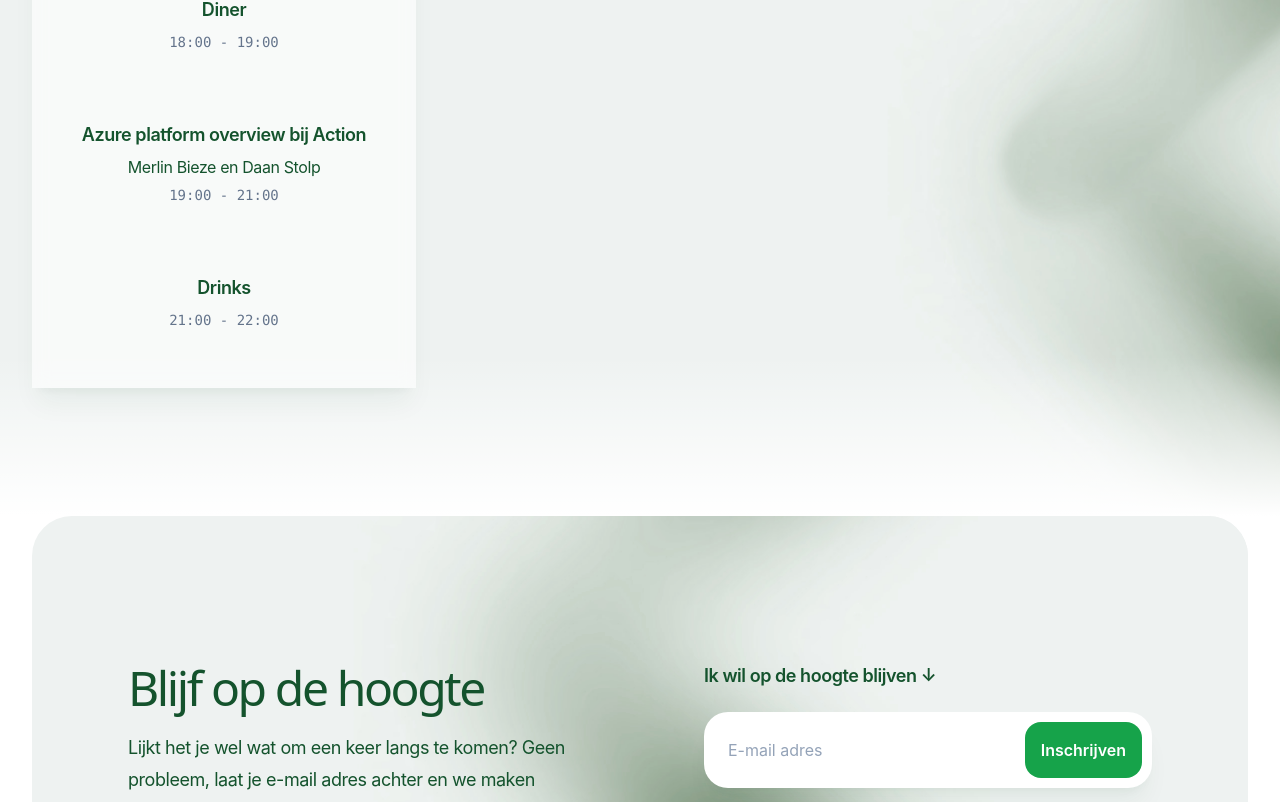
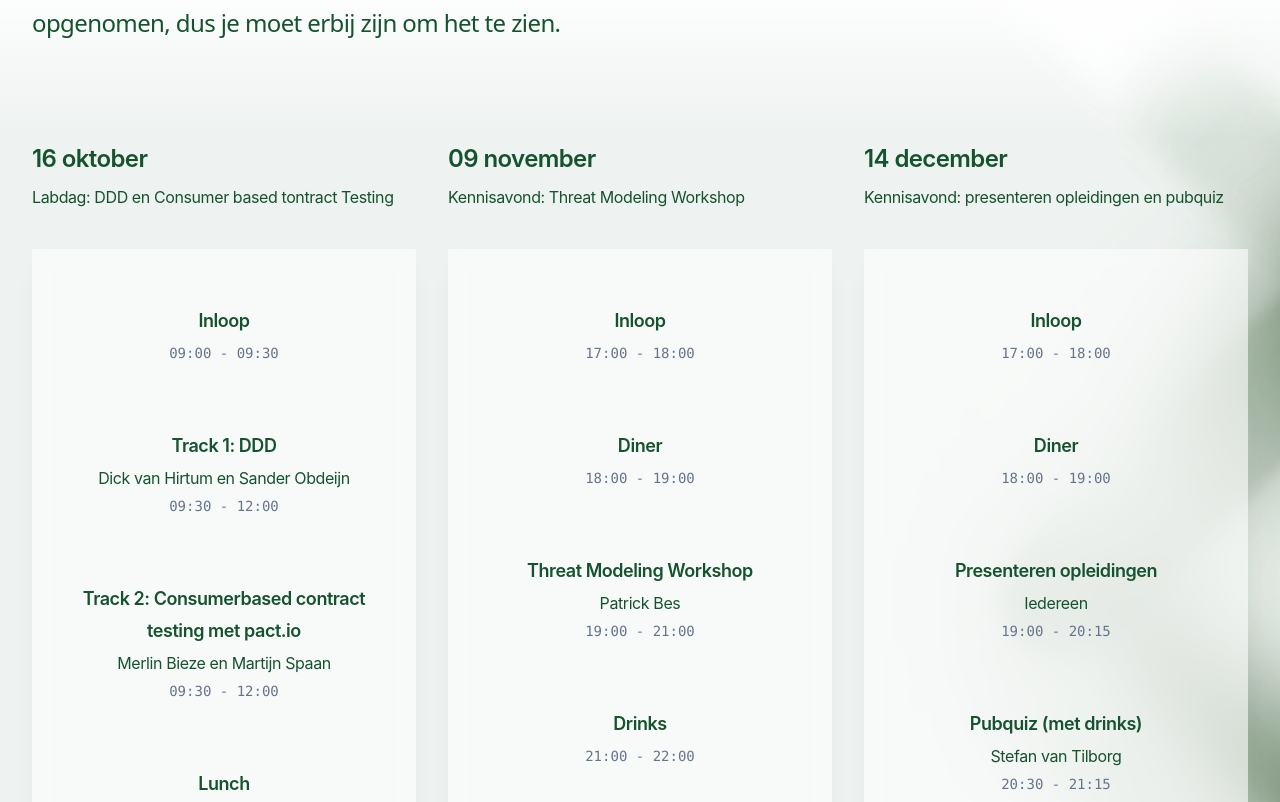
Before and after one commit to mlouage/XPRTZ.knowledge, a Next.js app: page / in a window 1280 px wide. Shown: the part 2591-3393 px from the top of the page. Built offline with nearby package versions, Linux system fonts and the light colour scheme.

Commit message:
Update october

```diff
--- a/src/components/Schedule.jsx
+++ b/src/components/Schedule.jsx
@@ -8,10 +8,74 @@ import backgroundImage from '@/images/background.jpg'
 
 const schedule = [
     {
-        date: 'Juli',
-        dateTime: '2023-07-13',
+        date: 'Oktober',
+        dateTime: '2023-10-16',
         summary:
-            'Kennisavond: Azure platform overview bij Action',
+            'Labdag: DDD en Consumer based tontract Testing',
+        timeSlots: [
+            {
+                id: 1,
+                name: null,
+                description: 'Inloop',
+                start: '09:00',
+                end: '09:30',
+            },
+            {
+                id: 2,
+                name: 'Dick van Hirtum en Sander Obdeijn',
+                description: 'Track 1: DDD',
+                start: '09:30',
+                end: '12:00',
+            },
+            {
+                id: 3,
+                name: 'Merlin Bieze en Martijn Spaan',
+                description: 'Track 2: Consumerbased contract testing met pact.io',
+                start: '09:30',
+                end: '12:00',
+            },
+            {
+                id: 4,
+                name: null,
+                description: 'Lunch',
+                start: '12:00',
+                end: '13:00',
+            },
+            {
+                id: 5,
+                name: 'Dick van Hirtum en Sander Obdeijn',
+                description: 'Track 1: DDD - Vervolg',
+                start: '13:00',
+                end: '17:00',
+            },
+            {
+                id: 6,
+                name: 'Merlin Bieze en Martijn Spaan',
+                description: 'Track 2: Consumerbased contract testing met pact.io - Vervolg',
+                start: '13:00',
+                end: '17:00',
+            },
+            {
+                id: 7,
+                name: 'Iedereen',
+                description: 'Presenteren bevindingen',
+                start: '17:00',
+                end: '17:30',
+            },
+            {
+                id: 8,
+                name: null,
+                description: 'Drinks en diner',
+                start: '17:00',
+                end: '20:00',
+            },
+        ],
+    },
+    {
+        date: 'November',
+        dateTime: '2023-11-09',
+        summary:
+            'Kennisavond: Threat Modeling Workshop',
         timeSlots: [
             {
                 id: 1,
@@ -29,8 +93,8 @@ const schedule = [
             },
             {
                 id: 3,
-                name: 'Merlin Bieze en Daan Stolp',
-                description: 'Azure platform overview bij Action',
+                name: 'Patrick Bes',
+                description: 'Threat Modeling Workshop',
                 start: '19:00',
                 end: '21:00',
             },
@@ -44,32 +108,38 @@ const schedule = [
         ],
     },
     {
-        date: 'Augustus',
-        dateTime: '2023-08-01',
+        date: 'December',
+        dateTime: '2023-12-14',
         summary:
-            'Zomer break',
-        timeSlots: [
-            {
-                id: 0,
-                name: null,
-                description: 'Zomer break',
-                start: null,
-                end: null,
-            },
-        ],
-    },
-    {
-        date: 'September',
-        dateTime: '2023-09-01',
-        summary:
-            'Zomer break',
+            'Kennisavond: presenteren opleidingen en pubquiz',
             timeSlots: [
                 {
                     id: 1,
                     name: null,
-                description: 'Zomer break',
-                start: null,
-                end: null,
+                    description: 'Inloop',
+                    start: '17:00',
+                    end: '18:00',
+                },
+                {
+                    id: 2,
+                    name: null,
+                    description: 'Diner',
+                    start: '18:00',
+                    end: '19:00',
+                },
+                {
+                    id: 3,
+                    name: 'Iedereen',
+                    description: 'Presenteren opleidingen',
+                    start: '19:00',
+                    end: '20:15',
+                },
+                {
+                    id: 4,
+                    name: 'Stefan van Tilborg',
+                    description: 'Pubquiz (met drinks)',
+                    start: '20:30',
+                    end: '21:15',
                 },
             ],
     },
--- a/src/components/Speakers.jsx
+++ b/src/components/Speakers.jsx
@@ -13,31 +13,62 @@ import hans from '@/images/auteurs/hansn.png'
 import erwin from '@/images/auteurs/erwinf.png'
 import sybren from '@/images/auteurs/sybrenr.png'
 import merlin from '@/images/auteurs/merlinb.png'
+import martijn from '@/images/auteurs/martijns.png'
+import dick from '@/images/auteurs/dickvh.png'
+import sander from '@/images/auteurs/sandero.png'
+import patrickbes from '@/images/externals/patrickbes.jpg'
 
 const days = [
   {
-    name: 'Kennisavond',
-    date: 'Juli',
-    dateTime: '2023-07-13',
+    name: 'Labdag',
+    date: 'Oktober',
+    dateTime: '2023-10-16',
     speakers: [
       {
         name: 'Merlin Bieze',
         role: 'Developer',
         image: merlin,
       },
+      {
+        name: 'Martijn Spaan',
+        role: 'Developer',
+        image: martijn,
+      },
+      {
+        name: 'Dick van Hirtum',
+        role: 'Developer',
+        image: dick,
+      },
+      {
+        name: 'Sander Obdeijn',
+        role: 'Developer',
+        image: sander,
+      },
     ],
   },
   {
-    name: 'Zomer break',
-    date: 'Augustus',
-    dateTime: '2023-08-01',
-    speakers: [],
+    name: 'Kennisavond',
+    date: 'November',
+    dateTime: '2023-11-09',
+    speakers: [
+      {
+        name: 'Patrick Bes',
+        role: 'Technical Lead Consultant at Bergler Groep',
+        image: patrickbes,
+      },
+    ],
   },
   {
-    name: 'Zomer break',
-    date: 'September',
-    dateTime: '2023-09-01',
-    speakers: [],
+    name: 'Kennisavond',
+    date: 'December',
+    dateTime: '2023-12-14',
+    speakers: [
+      {
+        name: 'Stefan van Tilborg',
+        role: 'Developer',
+        image: stefan,
+      },
+    ],
   },
 ]
 
```
Also changed, not shown: package.json (+11 -11 lines), src/images/externals/patrickbes.jpg (added), 1 other file (tests, documents, lock files or other folders). Lines whose indentation alone changed are shown as unchanged.
